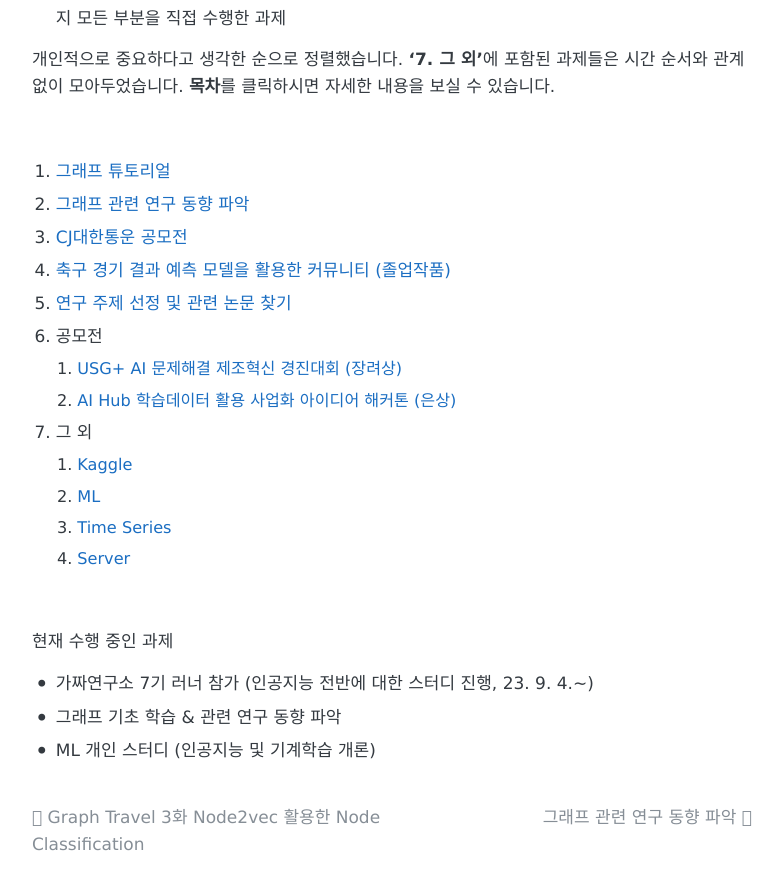
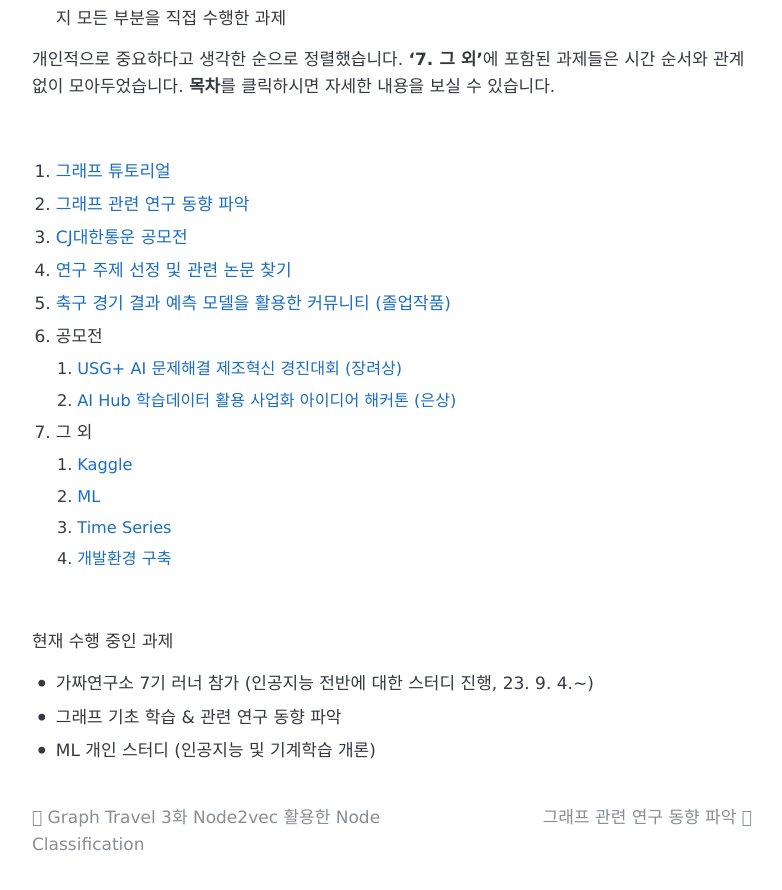
Before and after one commit to SuhwanMylife/SuhwanMylife.github.io, a Jekyll site: the page built from _posts/2023-08-31-ML 관련 수행 과제.markdown, in a window 1280 px wide and 900 px high, scrolled down 626 px. Shown: the top 890 px of the window, without its empty margins (248-1030 px from the left). Built offline with Jekyll 4.4.1, drawn with Linux system fonts in a browser that asks for light colours.

Commit message:
포트폴리오 최종 수정 2

```diff
--- a/_posts/2023-08-31-ML 관련 수행 과제.markdown
+++ b/_posts/2023-08-31-ML 관련 수행 과제.markdown
@@ -23,8 +23,8 @@ Graph에 관심을 가지게 된 지 한 달이 채 안 됐습니다. 짧은 기
 1. [그래프 튜토리얼](https://suhwanmylife.github.io/%EA%B7%B8%EB%9E%98%ED%94%84-%ED%8A%9C%ED%86%A0%EB%A6%AC%EC%96%BC/)
 2. [그래프 관련 연구 동향 파악](https://suhwanmylife.github.io/%EA%B7%B8%EB%9E%98%ED%94%84-%EA%B4%80%EB%A0%A8-%EB%85%BC%EB%AC%B8-%ED%9B%91%EC%96%B4%EB%B3%B4%EA%B8%B0-(%EA%B7%B8%EB%9E%98%ED%94%84-%EC%98%A4%EB%A7%88%EC%B9%B4%EC%84%B8)/)
 3. [CJ대한통운 공모전](https://suhwanmylife.github.io/CJ%EB%8C%80%ED%95%9C%ED%86%B5%EC%9A%B4-%EA%B3%B5%EB%AA%A8%EC%A0%84-(%EB%9D%BC%EC%9A%B0%ED%8C%85-%EC%B5%9C%EC%A0%81%ED%99%94-%EC%95%8C%EA%B3%A0%EB%A6%AC%EC%A6%98-%EC%84%A4%EA%B3%84)/)
-4. [축구 경기 결과 예측 모델을 활용한 커뮤니티 (졸업작품)](https://suhwanmylife.github.io/%EC%B6%95%EA%B5%AC-%EA%B2%BD%EA%B8%B0-%EA%B2%B0%EA%B3%BC-%EC%98%88%EC%B8%A1-%EB%AA%A8%EB%8D%B8%EC%9D%84-%ED%99%9C%EC%9A%A9%ED%95%9C-%EC%BB%A4%EB%AE%A4%EB%8B%88%ED%8B%B0-(%EC%A1%B8%EC%97%85%EC%9E%91%ED%92%88)/)
-5. [연구 주제 선정 및 관련 논문 찾기](https://suhwanmylife.github.io/%EC%97%B0%EA%B5%AC-%EC%A3%BC%EC%A0%9C-%EC%84%A0%EC%A0%95-%EB%B0%8F-%EA%B4%80%EB%A0%A8-%EB%85%BC%EB%AC%B8-%EC%B0%BE%EA%B8%B0/)
+4. [연구 주제 선정 및 관련 논문 찾기](https://suhwanmylife.github.io/%EC%97%B0%EA%B5%AC-%EC%A3%BC%EC%A0%9C-%EC%84%A0%EC%A0%95-%EB%B0%8F-%EA%B4%80%EB%A0%A8-%EB%85%BC%EB%AC%B8-%EC%B0%BE%EA%B8%B0/)
+5. [축구 경기 결과 예측 모델을 활용한 커뮤니티 (졸업작품)](https://suhwanmylife.github.io/%EC%B6%95%EA%B5%AC-%EA%B2%BD%EA%B8%B0-%EA%B2%B0%EA%B3%BC-%EC%98%88%EC%B8%A1-%EB%AA%A8%EB%8D%B8%EC%9D%84-%ED%99%9C%EC%9A%A9%ED%95%9C-%EC%BB%A4%EB%AE%A4%EB%8B%88%ED%8B%B0-(%EC%A1%B8%EC%97%85%EC%9E%91%ED%92%88)/)
 6. 공모전
     1. [USG+ AI 문제해결 제조혁신 경진대회 (장려상)](https://suhwanmylife.github.io/USG+-AI-%EB%AC%B8%EC%A0%9C%ED%95%B4%EA%B2%B0-%EC%A0%9C%EC%A1%B0%ED%98%81%EC%8B%A0-%EA%B2%BD%EC%A7%84%EB%8C%80%ED%9A%8C/)
     2. [AI Hub 학습데이터 활용 사업화 아이디어 해커톤 (은상)](https://suhwanmylife.github.io/AI-Hub-%ED%95%99%EC%8A%B5%EB%8D%B0%EC%9D%B4%ED%84%B0-%ED%99%9C%EC%9A%A9-%EC%82%AC%EC%97%85%ED%99%94-%EC%95%84%EC%9D%B4%EB%94%94%EC%96%B4-%ED%95%B4%EC%BB%A4%ED%86%A4-(%EA%B3%A8%ED%94%84-%EC%9E%90%EC%84%B8-%EC%9D%B8%EC%8B%9D-%EB%AA%A8%EB%8D%B8%EC%9D%84-%ED%99%9C%EC%9A%A9%ED%95%9C-%EC%9E%90%EC%84%B8-%EA%B5%90%EC%A0%95-%EC%84%9C%EB%B9%84%EC%8A%A4)/)
@@ -32,7 +32,7 @@ Graph에 관심을 가지게 된 지 한 달이 채 안 됐습니다. 짧은 기
     1. [Kaggle](https://suhwanmylife.github.io/Kaggle-%ED%99%9C%EC%9A%A9%ED%95%9C-ML-%ED%95%99%EC%8A%B5/)
     2. [ML](https://suhwanmylife.github.io/ML-%EA%B4%80%EB%A0%A8-%EC%B6%94%EA%B0%80-%ED%95%99%EC%8A%B5/)
     3. [Time Series](https://suhwanmylife.github.io/%EC%8B%9C%EA%B3%84%EC%97%B4-%EA%B4%80%EB%A0%A8-%ED%95%99%EC%8A%B5/)
-    4. [Server](https://suhwanmylife.github.io/%EC%84%9C%EB%B2%84-%EA%B4%80%EB%A0%A8-%EC%A7%80%EC%8B%9D-%ED%95%99%EC%8A%B5/)
+    4. [개발환경 구축](https://suhwanmylife.github.io/%EC%84%9C%EB%B2%84-%EA%B4%80%EB%A0%A8-%EC%A7%80%EC%8B%9D-%ED%95%99%EC%8A%B5/)
 
 <br>
 
--- a/_posts/2023-09-09-서버 관련 지식 학습.markdown
+++ b/_posts/2023-09-09-서버 관련 지식 학습.markdown
@@ -1,6 +1,6 @@
 ---
 layout: post
-title: "서버 관련 지식 학습"
+title: "Docker를 활용한 개발환경 구축"
 ---
 
 <br>
```
